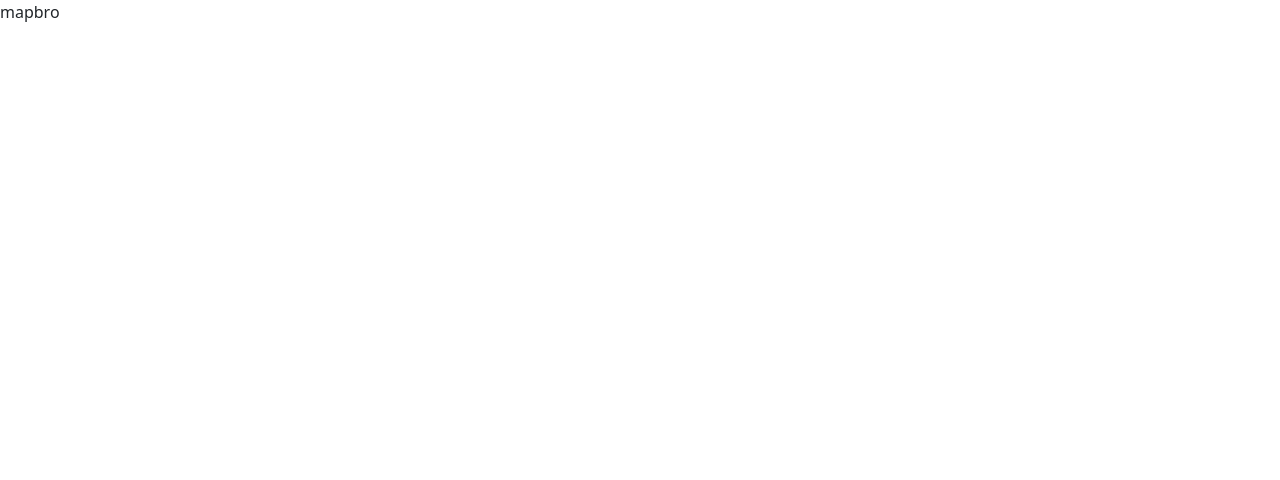
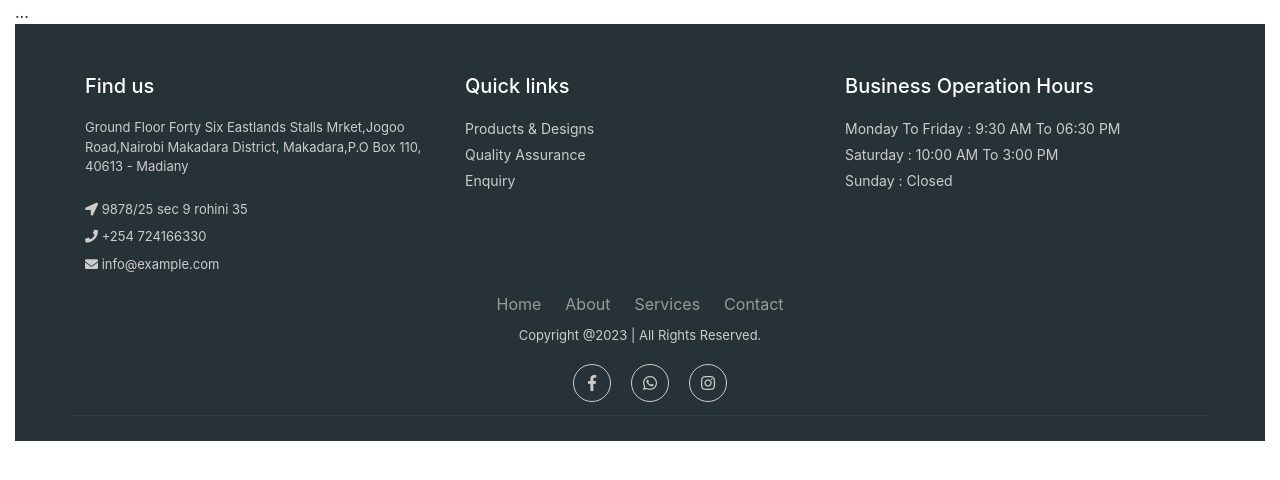
Before and after one commit to Achiengy/mapbro-textile, a plain HTML site: page index.html in a window 1280 px wide. Drawn offline with nearby package versions, Linux system fonts and the light colour scheme.

Commit message:
ft&st:footer

```diff
--- a/CSS/style.css
+++ b/CSS/style.css
@@ -2,3 +2,129 @@
     margin: 0;
     padding: 0;
 }
+
+
+/*footer*/
+.col_white_amrc {
+    color: #FFF;
+}
+
+footer {
+    width: 100%;
+    background-color: #263238;
+    min-height: 250px;
+    padding: 10px 0px 25px 0px;
+}
+
+.pt2 {
+    padding-top: 40px;
+    margin-bottom: 20px;
+}
+
+footer p {
+    font-size: 13px;
+    color: #CCC;
+    padding-bottom: 0px;
+    margin-bottom: 8px;
+}
+
+.mb10 {
+    padding-bottom: 15px;
+}
+
+.footer_ul_amrc {
+    margin: 0px;
+    list-style-type: none;
+    font-size: 14px;
+    padding: 0px 0px 10px 0px;
+}
+
+.footer_ul_amrc li {
+    padding: 0px 0px 5px 0px;
+}
+
+.footer_ul_amrc li a {
+    color: #CCC;
+}
+
+.footer_ul_amrc li a:hover {
+    color: #fff;
+    text-decoration: none;
+}
+
+.fleft {
+    float: left;
+}
+
+.padding-right {
+    padding-right: 10px;
+}
+
+.footer_ul2_amrc {
+    margin: 0px;
+    list-style-type: none;
+    padding: 0px;
+}
+
+.footer_ul2_amrc li p {
+    display: table;
+}
+
+.footer_ul2_amrc li a:hover {
+    text-decoration: none;
+}
+
+.footer_ul2_amrc li i {
+    margin-top: 5px;
+}
+
+.bottom_border {
+    border-bottom: 1px solid #323f45;
+    padding-bottom: 20px;
+}
+
+.foote_bottom_ul_amrc {
+    list-style-type: none;
+    padding: 0px;
+    display: table;
+    margin-top: 10px;
+    margin-right: auto;
+    margin-bottom: 10px;
+    margin-left: auto;
+}
+
+.foote_bottom_ul_amrc li {
+    display: inline;
+}
+
+.foote_bottom_ul_amrc li a {
+    color: #999;
+    margin: 0 12px;
+}
+
+.social_footer_ul {
+    display: table;
+    margin: 15px auto 0 auto;
+    list-style-type: none;
+}
+
+.social_footer_ul li {
+    padding-left: 20px;
+    padding-top: 10px;
+    float: left;
+}
+
+.social_footer_ul li a {
+    color: #CCC;
+    border: 1px solid #CCC;
+    padding: 8px;
+    border-radius: 50%;
+}
+
+.social_footer_ul li i {
+    width: 20px;
+    height: 20px;
+    text-align: center;
+}
+
+/* Credit to https://bootsnipp.com/snippets/bxDBA */
--- a/index.html
+++ b/index.html
@@ -10,18 +10,92 @@
     <link rel="stylesheet" href="/CSS/style.css">
 
     <!-- Bootstrap -->
-    <link href="https://cdn.jsdelivr.net/npm/bootstrap@5.3.0-alpha3/dist/css/bootstrap.min.css" rel="stylesheet"
+    <!-- <link href="https://cdn.jsdelivr.net/npm/bootstrap@5.3.0-alpha3/dist/css/bootstrap.min.css" rel="stylesheet"
         integrity="sha384-KK94CHFLLe+nY2dmCWGMq91rCGa5gtU4mk92HdvYe+M/SXH301p5ILy+dN9+nJOZ" crossorigin="anonymous">
     <script src="https://cdn.jsdelivr.net/npm/bootstrap@5.3.0-alpha3/dist/js/bootstrap.bundle.min.js"
         integrity="sha384-ENjdO4Dr2bkBIFxQpeoTz1HIcje39Wm4jDKdf19U8gI4ddQ3GYNS7NTKfAdVQSZe"
-        crossorigin="anonymous"></script>
+        crossorigin="anonymous"></script> -->
+
+        <link href="//maxcdn.bootstrapcdn.com/bootstrap/4.1.1/css/bootstrap.min.css" rel="stylesheet" id="bootstrap-css">
+        <script src="//maxcdn.bootstrapcdn.com/bootstrap/4.1.1/js/bootstrap.min.js"></script>
+        <script src="//cdnjs.cloudflare.com/ajax/libs/jquery/3.2.1/jquery.min.js"></script>
+        <!------ Include the above in your HEAD tag ---------->
+
+        <link rel="stylesheet" href="https://stackpath.bootstrapcdn.com/bootstrap/4.1.3/css/bootstrap.min.css"
+            integrity="sha384-MCw98/SFnGE8fJT3GXwEOngsV7Zt27NXFoaoApmYm81iuXoPkFOJwJ8ERdknLPMO" crossorigin="anonymous">
+        <link rel="stylesheet" href="https://use.fontawesome.com/releases/v5.2.0/css/all.css"
+            integrity="sha384-hWVjflwFxL6sNzntih27bfxkr27PmbbK/iSvJ+a4+0owXq79v+lsFkW54bOGbiDQ" crossorigin="anonymous">
 </head>
 <body>
-    <? php
-      include("main.php");
-    ?>
 
-    mapbro
+    <div class="container-fluid">
+        ...
+
+    <footer class="footer">
+        <div class="container bottom_border">
+            <div class="row">
+                <div class=" col-sm-4 col-md col-sm-4  col-12 col">
+                    <h5 class="headin5_amrc col_white_amrc pt2">Find us</h5>
+                    <!--headin5_amrc-->
+                    <p class="mb10">Ground Floor Forty Six Eastlands Stalls Mrket,Jogoo Road,Nairobi Makadara District, Makadara,P.O Box 110, 40613 - Madiany</p>
+                    <p><i class="fa fa-location-arrow"></i> 9878/25 sec 9 rohini 35 </p>
+                    <p><i class="fa fa-phone"></i> +254 724166330 </p>
+                    <p><i class="fa fa fa-envelope"></i> info@example.com </p>
+
+
+                </div>
+
+
+
+
+
+                <div class=" col-sm-4 col-md  col-6 col">
+                    <h5 class="headin5_amrc col_white_amrc pt2">Quick links</h5>
+                    <!--headin5_amrc-->
+                    <ul class="footer_ul_amrc">
+                        <li><a href="http://webenlance.com">Products & Designs</a></li>
+                        <li><a href="http://webenlance.com">Quality Assurance</a></li>
+                        <li><a href="http://webenlance.com">Enquiry</a></li>
+                    </ul>
+                    <!--footer_ul_amrc ends here-->
+                </div>
+
+
+                <div class=" col-sm-4 col-md  col-6 col">
+                    <h5 class="headin5_amrc col_white_amrc pt2">Business Operation Hours</h5>
+                    <!--headin5_amrc-->
+                    <ul class="footer_ul_amrc">
+                        <li><a href="http://webenlance.com">Monday To Friday : 9:30 AM To 06:30 PM</a></li>
+                        <li><a href="http://webenlance.com">Saturday : 10:00 AM To 3:00 PM</a></li>
+                        <li><a href="http://webenlance.com">Sunday : Closed</a></li>
+                    </ul>
+                    <!--footer_ul_amrc ends here-->
+                </div>
+
+        </div>
+
+
+        <div class="container">
+            <ul class="foote_bottom_ul_amrc">
+                <li><a href="http://webenlance.com">Home</a></li>
+                <li><a href="http://webenlance.com">About</a></li>
+                <li><a href="http://webenlance.com">Services</a></li>
+                <li><a href="http://webenlance.com">Contact</a></li>
+            </ul>
+            <!--foote_bottom_ul_amrc ends here-->
+            <p class="text-center">Copyright @2023 | All Rights Reserved.</p>
+
+            <ul class="social_footer_ul">
+                <li><a href="http://webenlance.com"><i class="fab fa-facebook-f"></i></a></li>
+                <li><a href="http://webenlance.com"><i class="fab fa-whatsapp"></i></a></li>
+                <li><a href="http://webenlance.com"><i class="fab fa-instagram"></i></a></li>
+            </ul>
+            <!--social_footer_ul ends here-->
+        </div>
+
+    </footer>
+
+    </div>
 
     <!-- Main.js -->
     <script type="text/javascript" src="/JS/main.js"></script>
```
